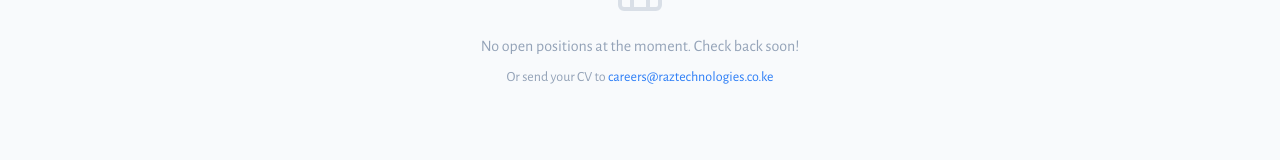
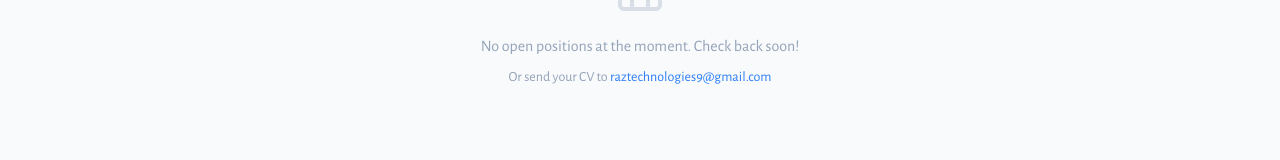
Before and after one commit to Xhechar/teczar, a React (Create React App) app in the folder frontend/: page /careers in a window 1280 px wide. Shown: the part 631-791 px from the top of the page. Built offline with nearby package versions, Linux system fonts and the light colour scheme; no server answers.

Commit message:
reorder changes propagated, career email updated

```diff
--- a/frontend/src/pages/CareersPage.tsx
+++ b/frontend/src/pages/CareersPage.tsx
@@ -381,7 +381,7 @@ const JobCard: React.FC<{ job: Job; onApply: (j: Job) => void }> = ({
                 <Briefcase className="w-4 h-4" /> Apply Now
               </button>
               <a
-                href="mailto:careers@raztechnologies.co.ke"
+                href="mailto:raztechnologies9@gmail.com"
                 className="flex items-center gap-2 px-6 py-2.5 rounded-xl text-sm font-semibold border-2 border-slate-200 text-slate-600 hover:border-primary-400 hover:text-primary-600 transition-all duration-200"
               >
                 Email CV
@@ -457,10 +457,10 @@ const CareersPage: React.FC = () => {
             <p className="text-sm mt-2">
               Or send your CV to{" "}
               <a
-                href="mailto:careers@raztechnologies.co.ke"
+                href="mailto:raztechnologies9@gmail.com"
                 className="text-primary-500 hover:underline"
               >
-                careers@raztechnologies.co.ke
+                raztechnologies9@gmail.com
               </a>
             </p>
           </div>
```
Also changed, not shown: 1 other file (tests, documents, lock files or other folders).
